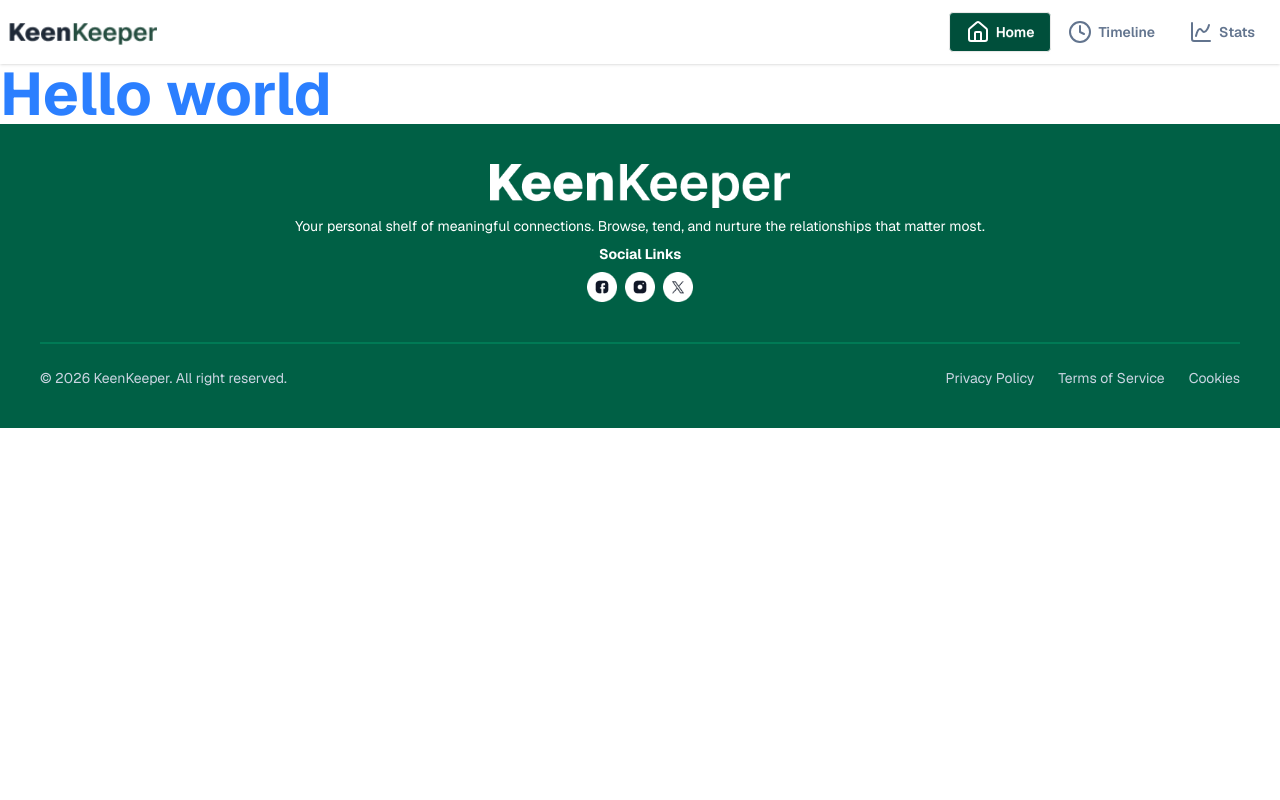
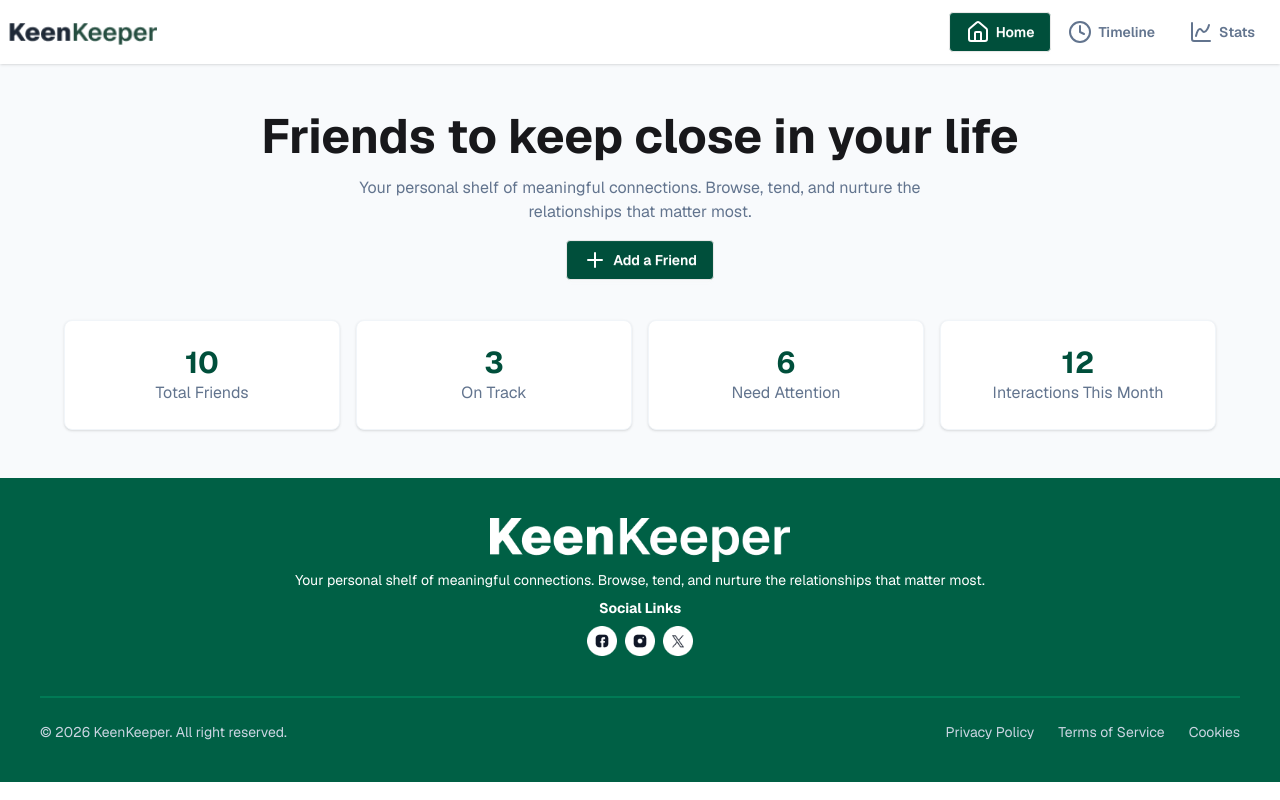
Before and after one commit to Saharier36/Keen-Keeper, a Next.js app: page / in a window 1280 px wide. Built offline with nearby package versions, Linux system fonts and the light colour scheme.

Commit message:
Added banner and summery cards

```diff
--- a/src/app/page.js
+++ b/src/app/page.js
@@ -1,9 +1,9 @@
-import Image from "next/image";
+import Banner from "@/components/Banner/Banner";
 
 export default function Home() {
   return (
-    <div className="text-6xl font-bold text-blue-500">
-      <h2>Hello world</h2>
+    <div className="bg-slate-50">
+      <Banner />
     </div>
   );
 }
--- /dev/null
+++ b/src/components/Banner/Banner.jsx
@@ -0,0 +1,46 @@
+import { Plus } from "lucide-react";
+import Link from "next/link";
+
+const Banner = () => {
+  const cardData = [
+    { count: 10, label: "Total Friends" },
+    { count: 3, label: "On Track" },
+    { count: 6, label: "Need Attention" },
+    { count: 12, label: "Interactions This Month" },
+  ];
+
+  return (
+    <section className="py-12 rounded-3xl">
+      <div className="text-center space-y-4 mb-10">
+        <h1 className="text-4xl md:text-5xl font-bold">
+          Friends to keep close in your life
+        </h1>
+        <p className="text-slate-500">
+          Your personal shelf of meaningful connections. Browse, tend, and
+          nurture the <br /> relationships that matter most.
+        </p>
+        <Link href="/addFriend">
+          <button className="btn bg-emerald-900 text-white hover:bg-emerald-700">
+            <Plus /> Add a Friend
+          </button>
+        </Link>
+      </div>
+
+      <div className="max-w-6xl mx-auto grid grid-cols-1 sm:grid-cols-2 lg:grid-cols-4 gap-4">
+        {cardData.map((card, index) => (
+          <div
+            key={index}
+            className="card text-center shadow-sm border border-slate-100 bg-base-100 p-6  transition-transform hover:scale-105"
+          >
+            <h3 className="text-3xl font-bold text-emerald-900">
+              {card.count}
+            </h3>
+            <p className="text-slate-500">{card.label}</p>
+          </div>
+        ))}
+      </div>
+    </section>
+  );
+};
+
+export default Banner;
--- a/src/components/Navbar/Navbar.jsx
+++ b/src/components/Navbar/Navbar.jsx
@@ -31,7 +31,7 @@ const Navbar = () => {
               href={link.href}
               className={`btn ${
                 isActive
-                  ? "bg-emerald-900 text-white"
+                  ? "bg-emerald-900 hover:bg-emerald-700 text-white"
                   : "btn-ghost text-slate-500"
               }`}
             >
```
